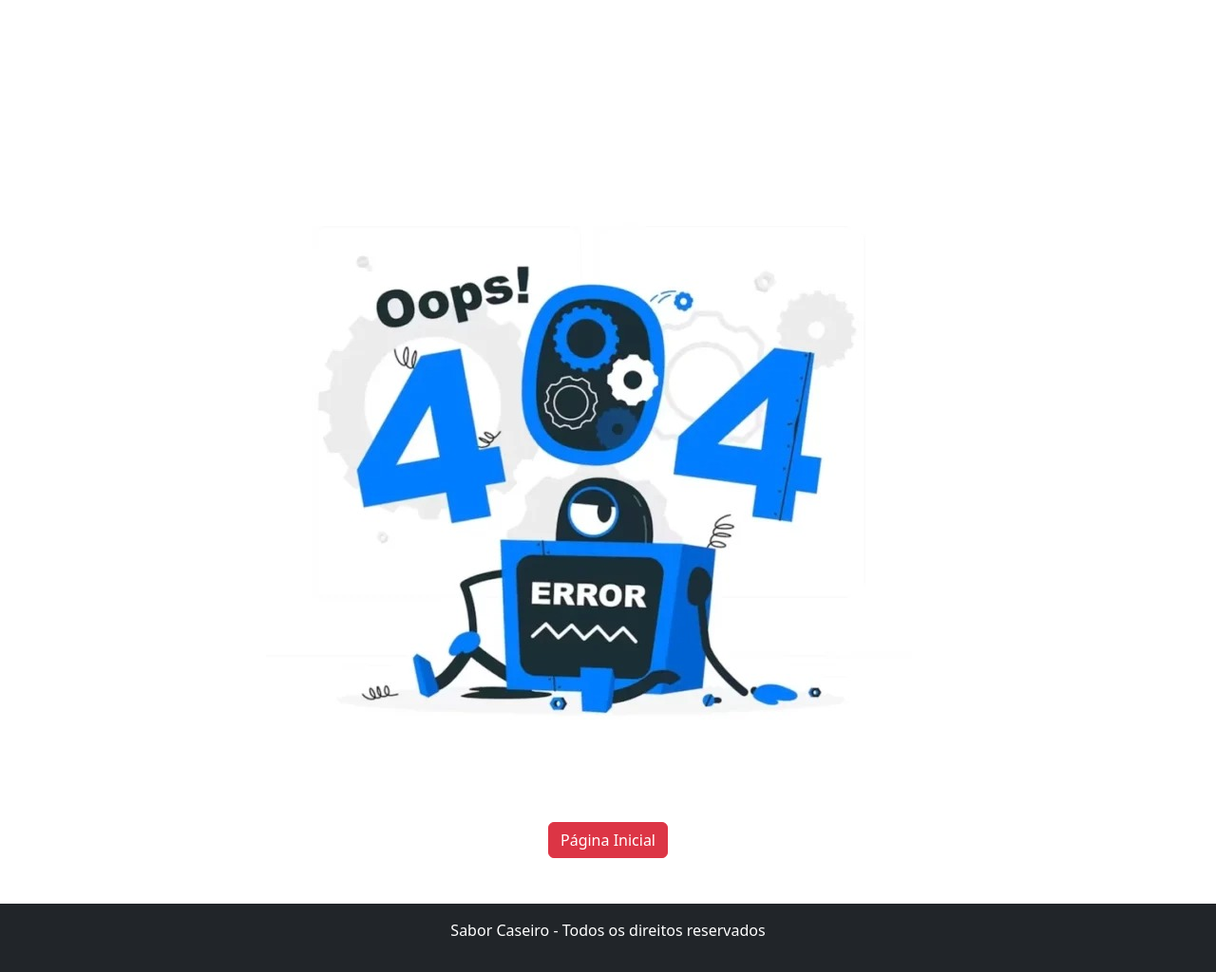
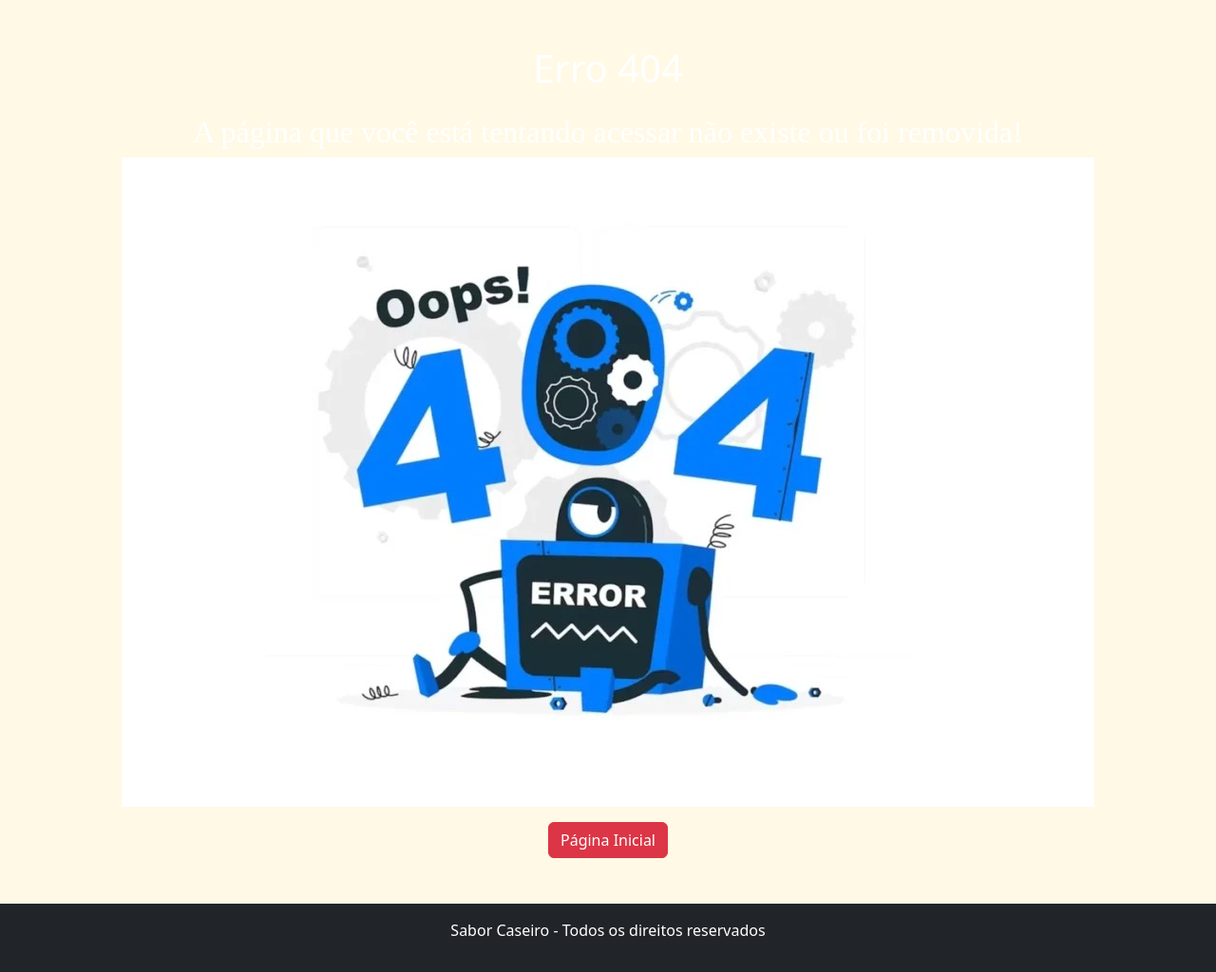
Before and after one commit to henriquehoffmannvicentini/saborCaseiro, a PHP site: page /quem-somos in a window 1280 px wide. Shown: the part 126-1150 px from the top of the page at 95% size. Run offline with PHP 8.4, Linux system fonts and the light colour scheme; some libraries are stand-ins or nearby versions.

Commit message:
cor do body e css funcionando corretamente

```diff
--- a/css/style.css
+++ b/css/style.css
@@ -2,6 +2,7 @@
     margin: 0;
     padding: 0;
     box-sizing: border-box;
+
 }
 
 h2{
@@ -21,9 +22,9 @@
     border: none;
 }
 
-
-
-
+body {
+    background-color: #FFF9E6;
+}
 
 
 
--- a/index.php
+++ b/index.php
@@ -14,8 +14,8 @@
 
     <base href="http://<?=$base?>">
     <link href="https://cdn.jsdelivr.net/npm/bootstrap@5.3.6/dist/css/bootstrap.min.css" rel="stylesheet" integrity="sha384-4Q6Gf2aSP4eDXB8Miphtr37CMZZQ5oXLH2yaXMJ2w8e2ZtHTl7GptT4jmndRuHDT" crossorigin="anonymous">
-    <link rel="stylesheet" href="css/bootstrap.min.css">
-    <link rel="stylesheet" href="css/style.css">
+    <link rel="stylesheet" href="/SaborCaseiro/css/bootstrap.min.css">
+    <link rel="stylesheet" href="/SaborCaseiro/css/style.css">
 </head>
 <body>
 <nav class="navbar navbar-expand-lg navbar-dark bg-dark">
--- a/pages/home.php
+++ b/pages/home.php
@@ -35,7 +35,7 @@
                     ))
                 ) {
                     echo "<div class='col-12 col-md-3 '>
-                        <div class='card bg-warning p-2 text-dark bg-opacity-10  mb-3'>
+                        <div class='card  p-2 text-dark  mb-3'>
                             <img src='{$valor['foto']}' class='w-100'>
                             <p>{$valor['nome']}</p>
                             <p><strong>R$ {$valor['valor']}</strong></p>
```
